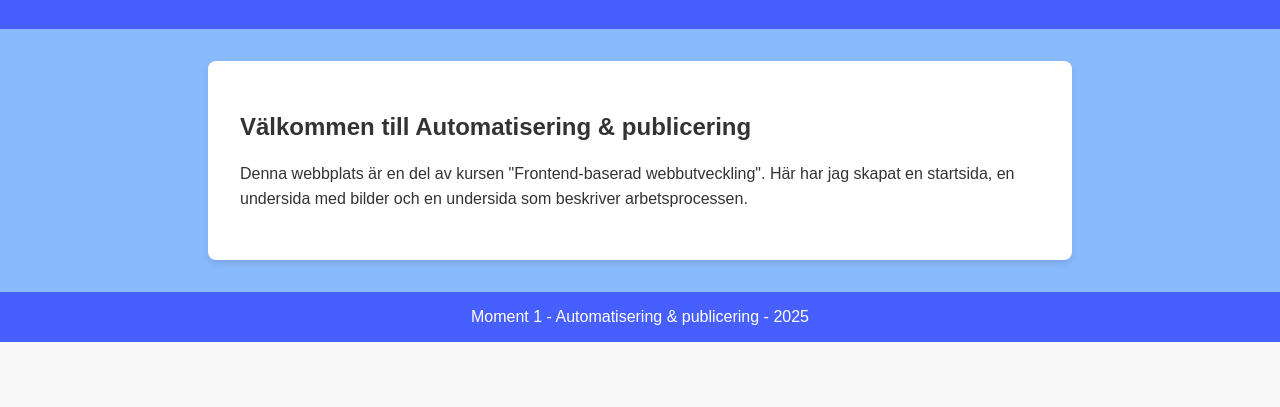
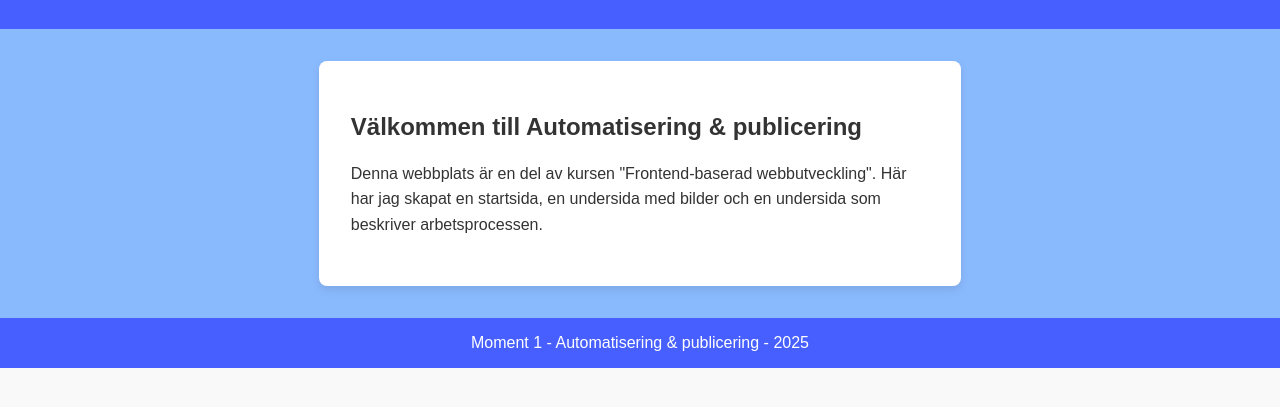
Before and after one commit to SaraM47/parcel-web-automation, a website built with Parcel: page src/index.html in a window 1280 px wide. Shown: the part 79-486 px from the top of the page. Built offline with nearby package versions, Linux system fonts and the light colour scheme.

Commit message:
Lägger in en max width på sidans main-section

```diff
--- a/src/css/styles.css
+++ b/src/css/styles.css
@@ -69,7 +69,7 @@ main .content {
     border-radius: 8px;
     box-shadow: 0 4px 8px rgba(0, 0, 0, 0.1);
     margin: 0 auto;
-    max-width: 800px;
+    max-width: 65ch;
 }
 
 main .content h2 {
```
